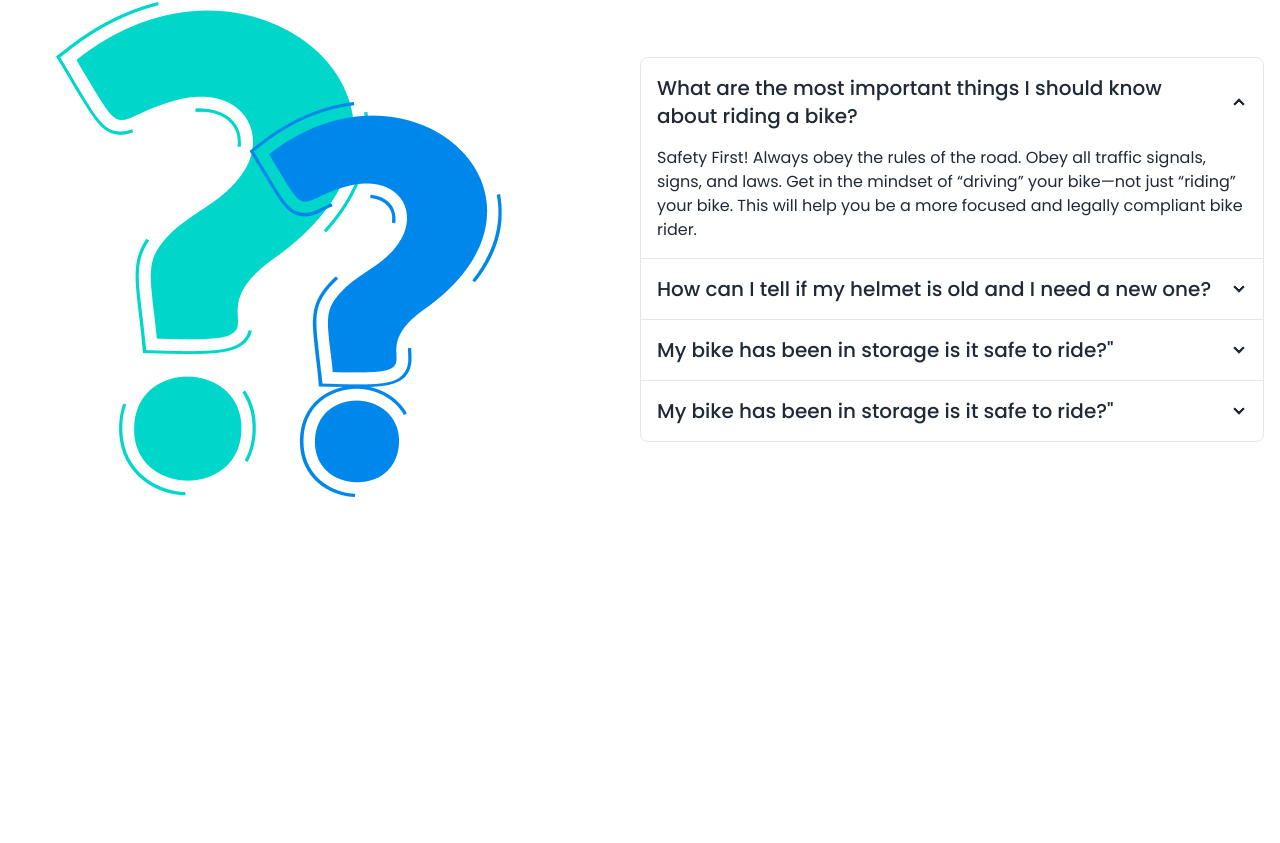
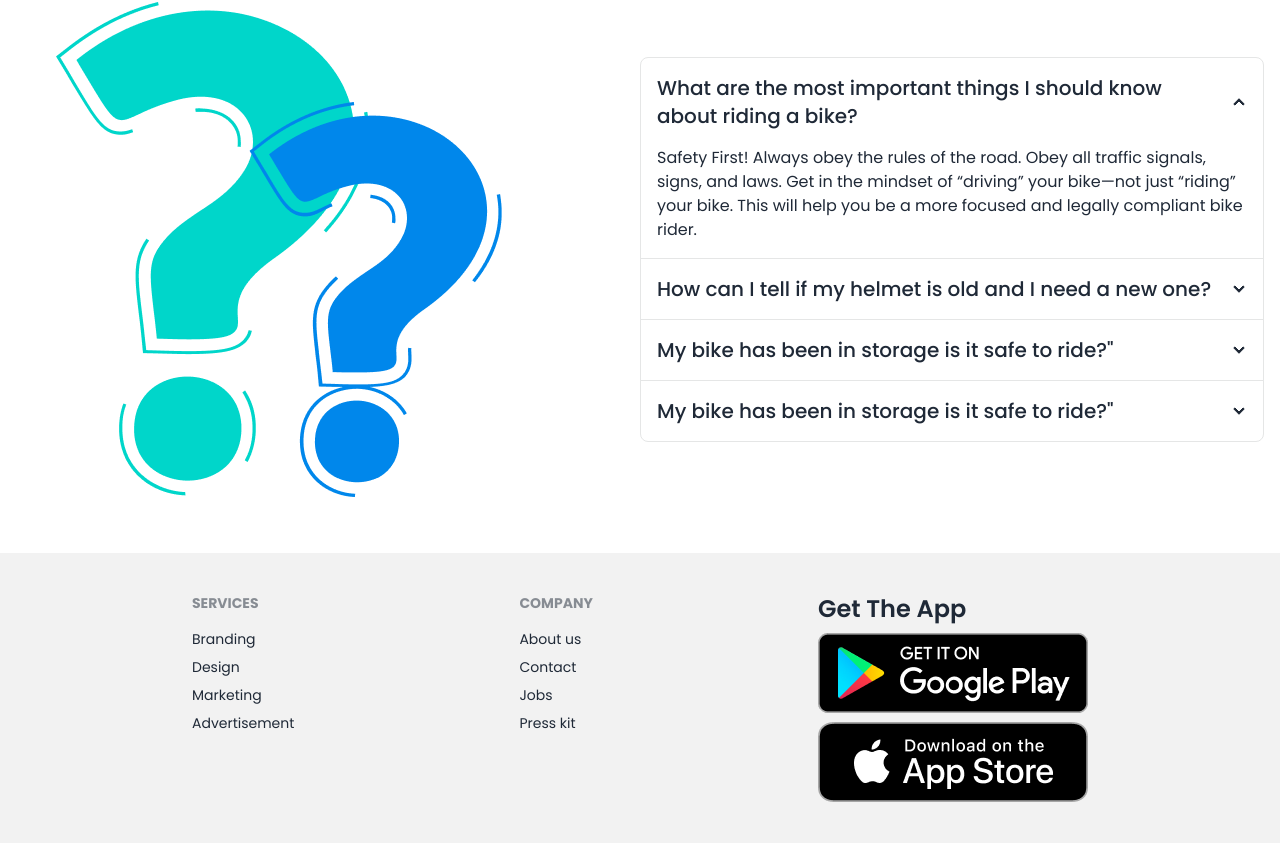
Before and after one commit to forhadhossen1/biker-zoon, a plain HTML site: page index.html in a window 1280 px wide. Shown: the part 2905-3748 px from the top of the page. Before the commit the page ends 3458 px from the top, so only its background shows below. Drawn offline with nearby package versions, Linux system fonts and the light colour scheme; files whose address does not match are found by name.

Commit message:
add footer section

```diff
--- a/index.html
+++ b/index.html
@@ -346,6 +346,30 @@
       </div>
     </section>
   </main>
+
+  <!-- .....secttion footer....  -->
+
+  <footer class="footer p-10 bg-base-200 text-base-content justify-between px-20 lg:px-48">
+    <div>
+      <span class="footer-title">Services</span>
+      <a class="link link-hover">Branding</a>
+      <a class="link link-hover">Design</a>
+      <a class="link link-hover">Marketing</a>
+      <a class="link link-hover">Advertisement</a>
+    </div>
+    <div>
+      <span class="footer-title">Company</span>
+      <a class="link link-hover">About us</a>
+      <a class="link link-hover">Contact</a>
+      <a class="link link-hover">Jobs</a>
+      <a class="link link-hover">Press kit</a>
+    </div>
+    <div>
+      <h2 class="text-2xl font-semibold">Get The App</h2>
+      <img src="./images/others/android.png" alt="">
+      <img src="./images/others/ios.png" alt="">
+    </div>
+  </footer>
 </body>
 
 </html>
```
